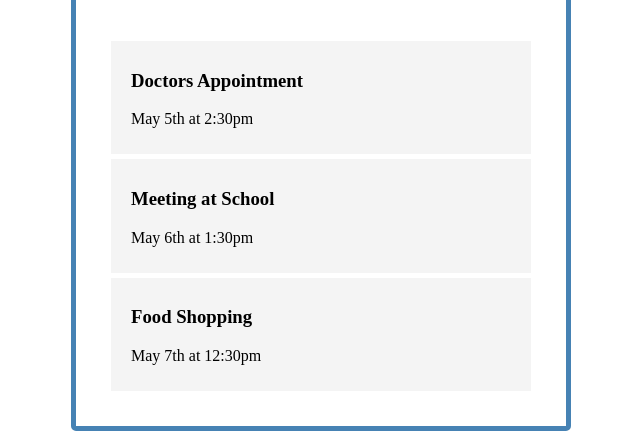
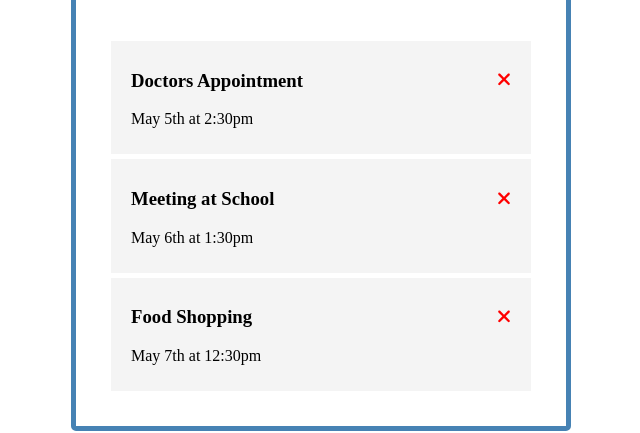
Before and after one commit to DattaAnupam/basic-todo-angular, an Angular app: page / in a window 1280 px wide. Shown: the part 124-557 px from the top of the page, without its empty margins (319-959 px from the left). Built offline with nearby package versions, Linux system fonts and the light colour scheme.

Commit message:
feat add font awesome and css - task-item

```diff
--- a/src/app/components/task-item/task-item.component.html
+++ b/src/app/components/task-item/task-item.component.html
@@ -1,4 +1,5 @@
 <div class="task">
-  <h3>{{ task.text }}</h3>
+  <h3>{{ task.text }} <fa-icon [icon]="faXmark" [ngStyle]="{'color': 'red'}"></fa-icon>
+  </h3>
   <p>{{ task.day }}</p>
 </div>
--- a/src/app/components/task-item/task-item.component.ts
+++ b/src/app/components/task-item/task-item.component.ts
@@ -1,4 +1,5 @@
 import { Component, OnInit, Input } from '@angular/core';
+import { faXmark } from '@fortawesome/free-solid-svg-icons';
 
 import { ITask } from 'src/app/Task';
 
@@ -15,6 +16,8 @@ export class TaskItemComponent implements OnInit {
     reminder: false,
   };
 
+  faXmark = faXmark;
+
   constructor() {}
 
   ngOnInit(): void {}
```
Also changed, not shown: src/app/app.module.ts (+8 -2 lines).
